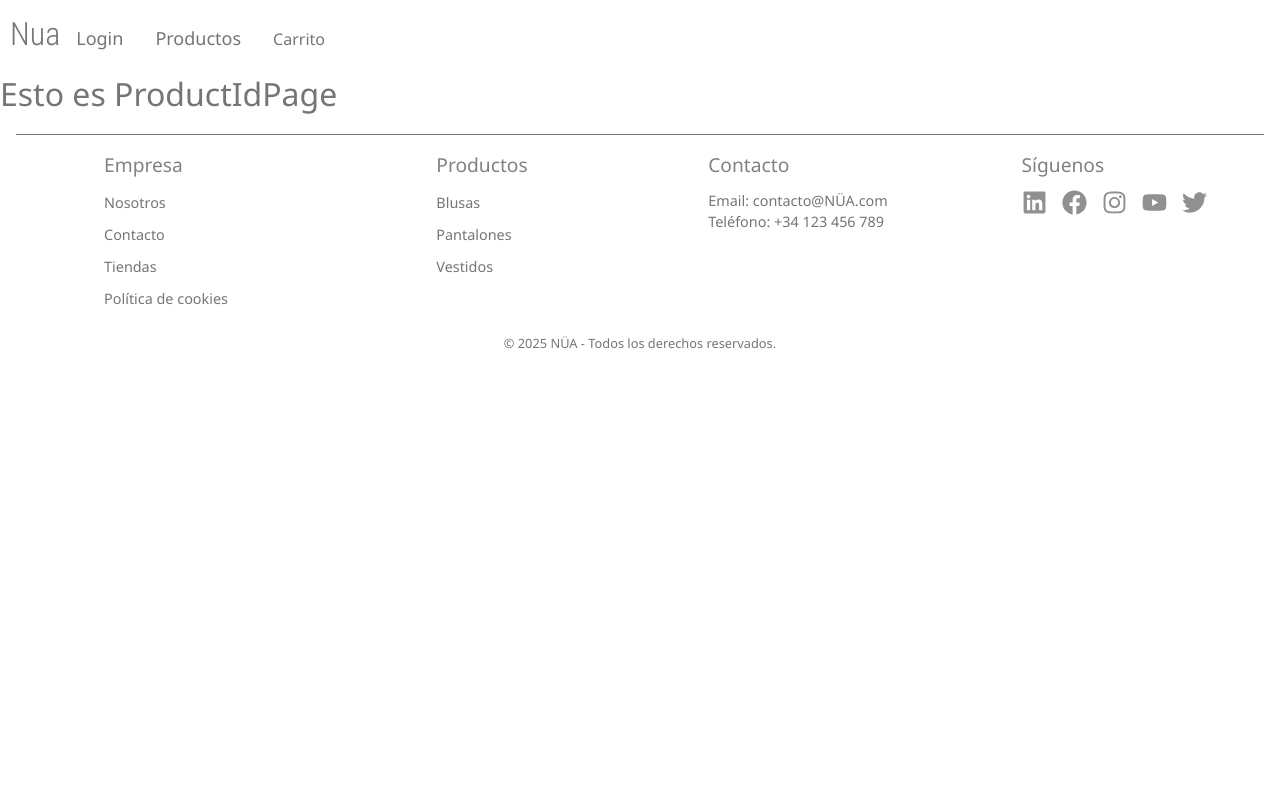
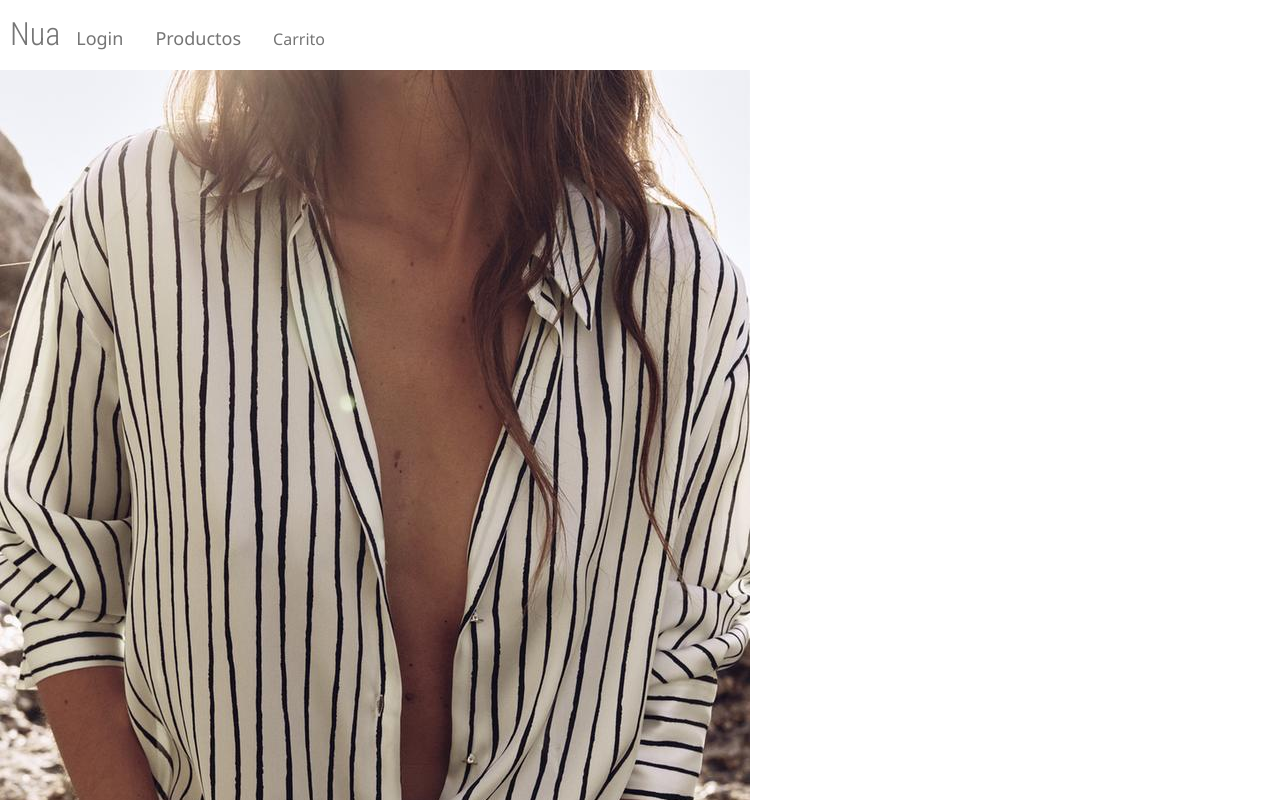
Before and after one commit to Jedilady/ProyectoFinal-Grupo2, a React (Vite) app: page /Product/1 in a window 1280 px wide. Shown: the top 800 px of the page. Built offline with nearby package versions, Linux system fonts and the light colour scheme.

Commit message:
ProductsDetail.jsx en funcionamiento, App.jsx y ProductsPage.jsx inclusión para funcionamiento del PoductDetail

```diff
--- a/src/App.jsx
+++ b/src/App.jsx
@@ -3,7 +3,6 @@ import {
   LoginPage,
   HomePage,
   RegisterPage,
-  ProductIdPage,
   ProductsPage,
   AdminPage,
   CartPage,
@@ -15,6 +14,7 @@ import Navbar from './components/navbar/Navbar';
 import CustomFooter from './components/customFooter/CustomFooter';
 import { AllProductsProvider } from './context/ProductsContext';
 import "./App.css";
+import ProductsDetail from './components/ProductsDetail/ProductsDetail';
 
 function App() {
   return (
@@ -28,7 +28,7 @@ function App() {
           <Route path="/products" element={<ProductsPage />} />
           <Route path="/products/:category" element={<ProductsPage />} />
           <Route path="/products/:novedades" element={<ProductsPage />} />
-          <Route path="/Product/:productId" element={<ProductIdPage />} />
+          <Route path="/Product/:productId" element={<ProductsDetail />} />
           <Route path="/admin" element={<AdminPage />} />
           <Route path="/cart" element={<CartPage />} />
           <Route path="/payment" element={<PaymentPage />} />
--- /dev/null
+++ b/src/components/ProductsDetail/ProductsDetail.jsx
@@ -0,0 +1,62 @@
+import React, { useContext } from 'react';
+import { useParams } from 'react-router-dom';  // Para obtener el id del producto
+import { ProductsContext } from '../../context/ProductsContext';  // Importamos el contexto
+
+function ProductDetail() {
+  const { productId } = useParams();  // Obtener el id del producto
+  const { allProducts, addToCart, addToFavorites } = useContext(ProductsContext);  // Usamos el contexto
+
+  // Filtramos el producto por su id
+const product = allProducts.find(product => product.id === parseInt(productId));
+console.log(productId)
+if (!product) {
+    return <div>Producto no encontrado</div>;
+}
+
+  // Funciones para manejar los botones
+const handleAddToCart = () => {
+    addToCart(product);  // Llama a la función del contexto para agregar al carrito
+};
+
+const handleAddToFavorites = () => {
+    addToFavorites(product);  // Llama a la función del contexto para agregar a favoritos
+};
+
+return (
+    <div className="product-detail">
+    <div className="product-images">
+        <img src={product.images.model} alt={product.name} />
+        <div className="image-thumbnails">
+        <img src={product.images.front} alt={`${product.name} front`} />
+        <img src={product.images.back} alt={`${product.name} back`} />
+        </div>
+    </div>
+
+    <div className="product-info">
+        <h1>{product.name}</h1>
+        <p>{product.description}</p>
+        <p>Precio: {product.price} EUR</p>
+        <p>Categoría: {product.category}</p>
+        <p>Stock disponible: {product.stock}</p>
+
+        <div>
+        <label>Tamaño:</label>
+        <select>
+            {product.sizes.map((size) => (
+            <option key={size} value={size}>
+                {size}
+            </option>
+            ))}
+        </select>
+        </div>
+
+        <div>
+        <button onClick={handleAddToCart}>Añadir al carrito</button>
+        <button onClick={handleAddToFavorites}>Agregar a favoritos</button>
+        </div>
+    </div>
+    </div>
+);
+}
+
+export default ProductDetail;
--- a/src/pages/ProductsPage.jsx
+++ b/src/pages/ProductsPage.jsx
@@ -1,4 +1,5 @@
 import { useParams } from "react-router-dom";//para poder pasar la categoría
+import { Link } from "react-router-dom";  // Necesario para enlazar a la página del detalle
 import {ProductsFiltered} from "../components/ProductsFiltered/ProductsFiltered";
 
 function ProductsPage() {
```
Also changed, not shown: 1 other file (tests, documents, lock files or other folders).
